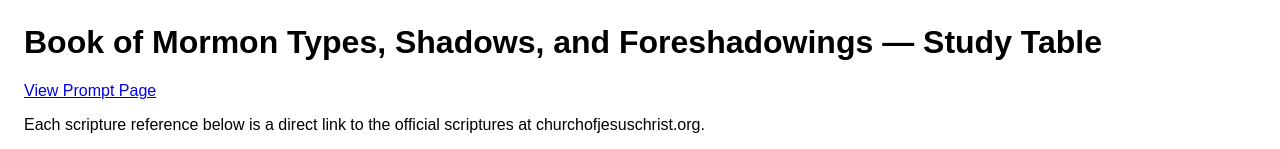
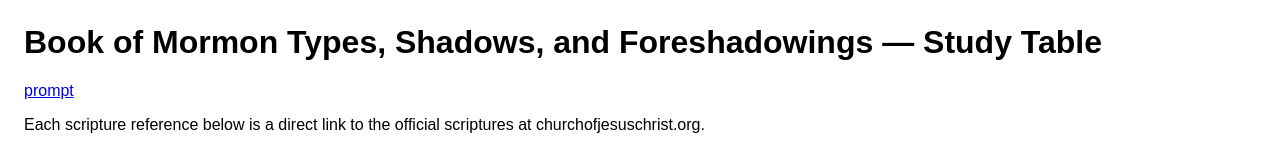
Before and after one commit to treverball-coder/public-files, a plain HTML site: page index.html in a window 1280 px wide. Shown: the top 149 px of the page. Drawn offline with Linux system fonts and the light colour scheme.

Commit message:
Update index.html

```diff
--- a/index.html
+++ b/index.html
@@ -8,7 +8,7 @@ th{background:#f3f3f3;}
 <h1>Book of Mormon Types, Shadows, and Foreshadowings — Study Table</h1>
 <p>
   <a href="https://treverball-coder.github.io/public-files/prompt.html" target="_blank">
-    View Prompt Page
+    prompt
   </a>
 </p>
 <p>Each scripture reference below is a direct link to the official scriptures at churchofjesuschrist.org.</p>
```
